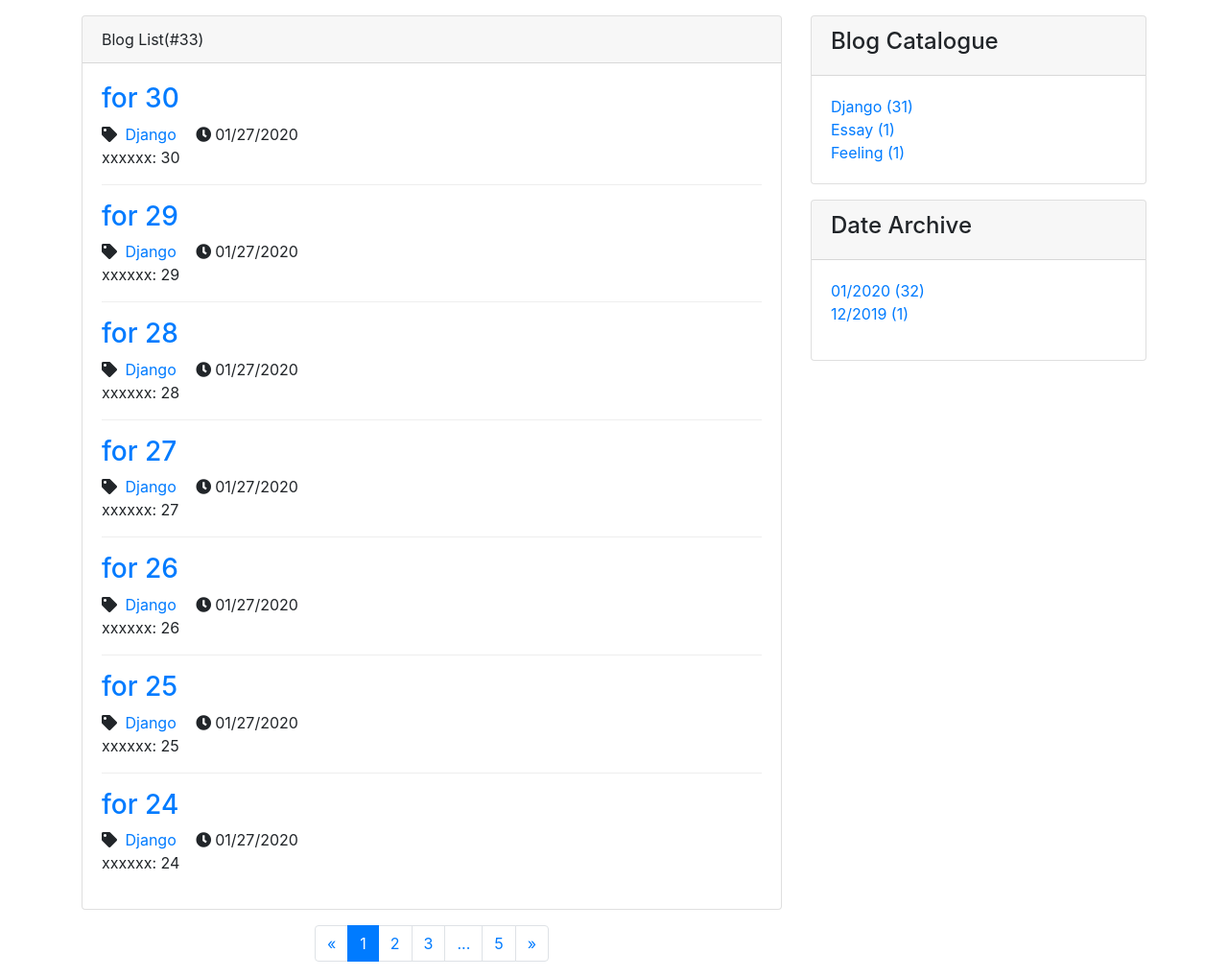
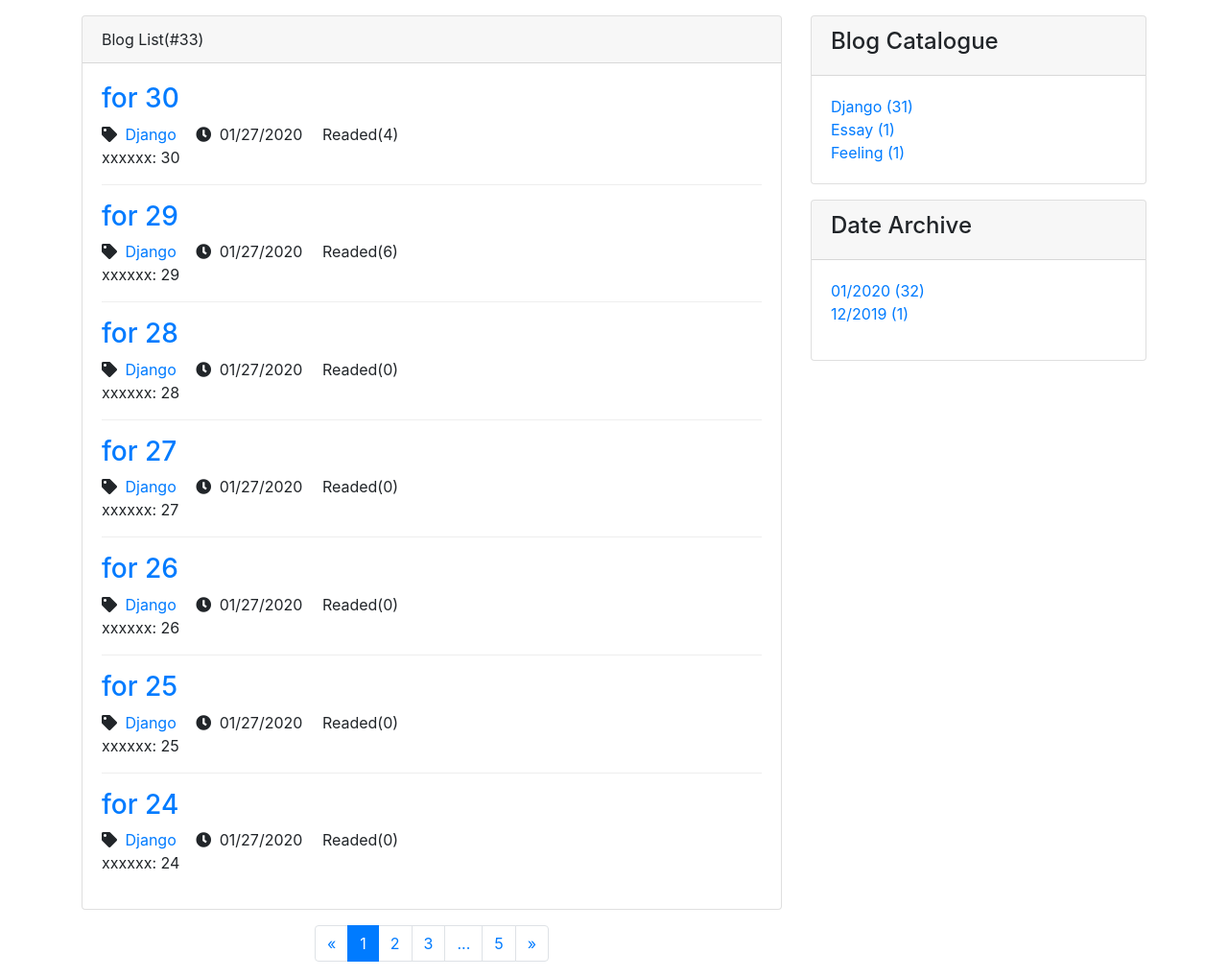
Before and after one commit to Weadysu/Myblog_Django, a Django app: page /blog/ in a window 1280 px wide. Shown: the part 56-1074 px from the top of the page at 96% size. Run offline with Django 3.2, Linux system fonts and the light colour scheme; data comes from the database, SQL or seed files in the repository; both versions use the stored data as it was after the commit; some libraries are stand-ins or nearby versions.

Commit message:
NO.18 of Django tutorial on Bilibili(Develop simple countor for readed blogs)

```diff
--- a/blog/admin.py
+++ b/blog/admin.py
@@ -8,4 +8,4 @@ class BlogTypeAdmin(admin.ModelAdmin):
 
 @admin.register(Blog)
 class BlogAdmin(admin.ModelAdmin):
-    list_display = ('title', 'blog_type', 'author', 'created_time', 'last_updated_time')
+    list_display = ('title', 'blog_type', 'author', 'readed_num', 'created_time', 'last_updated_time')
--- a/blog/models.py
+++ b/blog/models.py
@@ -14,6 +14,7 @@
     blog_type = models.ForeignKey(BlogType, on_delete=models.DO_NOTHING)
     content = RichTextUploadingField()
     author = models.ForeignKey(User, on_delete=models.DO_NOTHING)
+    readed_num = models.IntegerField(default=0)
     created_time = models.DateTimeField(auto_now_add=True)
     last_updated_time = models.DateTimeField(auto_now=True)
 
--- a/blog/templates/blog/blog_detail.html
+++ b/blog/templates/blog/blog_detail.html
@@ -17,6 +17,7 @@
                     Blog type: <a href="{% url 'blogs_with_type' blog.blog_type.pk %}">{{ blog.blog_type }}</a>
                 </li>
                 <li>Release time: {{ blog.created_time|date:'m/d/Y H:i:s' }}</li>
+                <li>Readed({{ blog.readed_num }})</li>
             </ul>
             <p class="text-justify">{{ blog.content|safe }}</p>
             <div class="blog-more">
--- a/blog/templates/blog/blog_list.html
+++ b/blog/templates/blog/blog_list.html
@@ -29,9 +29,12 @@ active
                     <div class="blog">
                         <h3><a href="{% url 'blog_detail' blog.pk %}">{{ blog.title }} </a></h3>
                         <p class="blog-info">
-                            <i class="fas fa-tag mr-1"></i> <a class="mr-3"
+                            <i class="fas fa-tag mr-1"></i>
+                            <a class="mr-3"
                                 href="{% url 'blogs_with_type' blog.blog_type.pk %}">{{blog.blog_type}}</a>
-                            <i class="fas fa-clock mr-1"></i>{{blog.created_time|date:'m/d/Y'}}
+                            <i class="fas fa-clock mr-1"></i>
+                            {{blog.created_time|date:'m/d/Y'}}
+                            <span class="ml-3">Readed({{ blog.readed_num }})</span>
                         </p>
                         <p>{{ blog.content|striptags|truncatechars:120 }}</p>
                     </div>
--- a/blog/views.py
+++ b/blog/views.py
@@ -62,8 +62,13 @@ def blogs_with_date(request, year, month):
 
 def blog_detail(request, blog_pk):
     blog = get_object_or_404(Blog, pk=blog_pk)
+    if not request.COOKIES.get('blog_%s_readed' % blog_pk):
+        blog.readed_num += 1
+        blog.save()
     content = {}
     content['blog'] = blog
     content['previous_blog'] = Blog.objects.filter(created_time__gt=blog.created_time).last()
     content['next_blog'] = Blog.objects.filter(created_time__lt=blog.created_time).first()
-    return render(request, 'blog/blog_detail.html', content)
+    response = render(request, 'blog/blog_detail.html', content)
+    response.set_cookie('blog_%s_readed' % blog_pk, 'True')
+    return response
```
Also changed, not shown: blog/migrations/0006_blog_readed_num.py (added), db.sqlite3.
